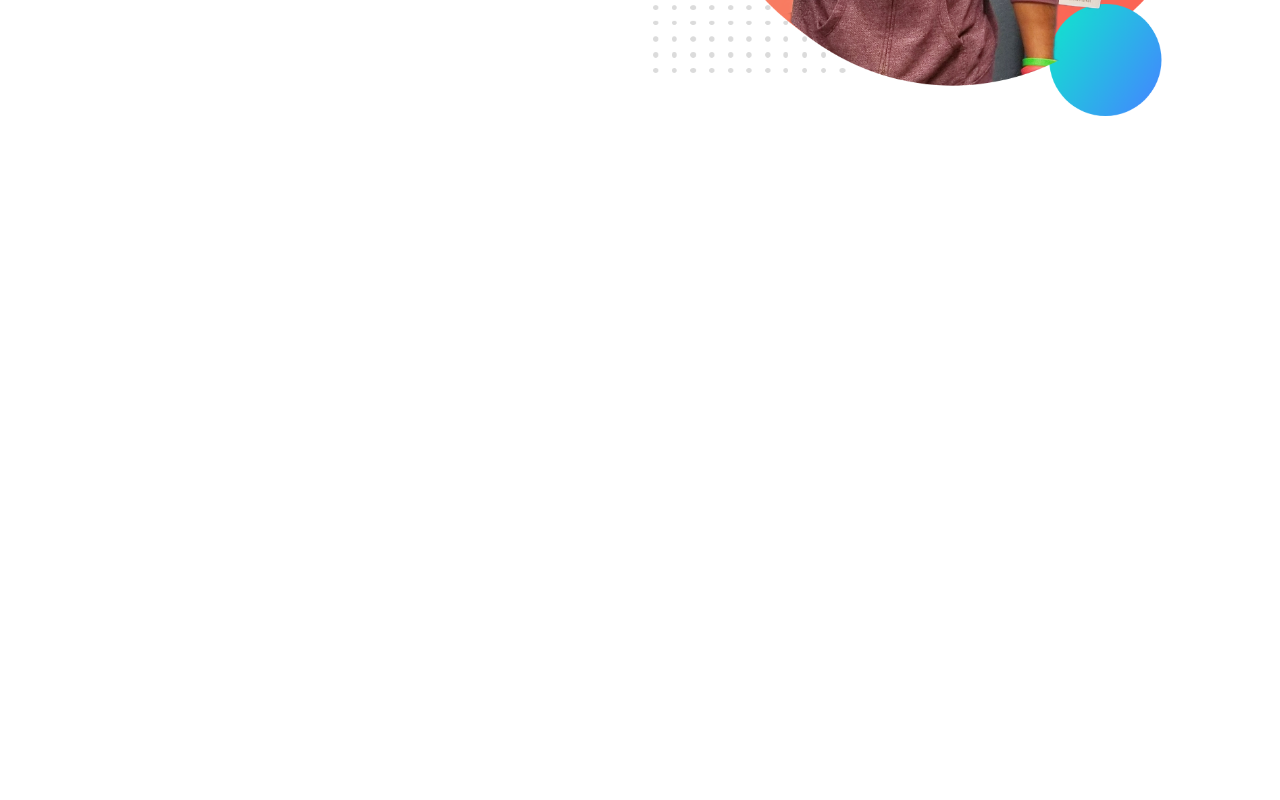
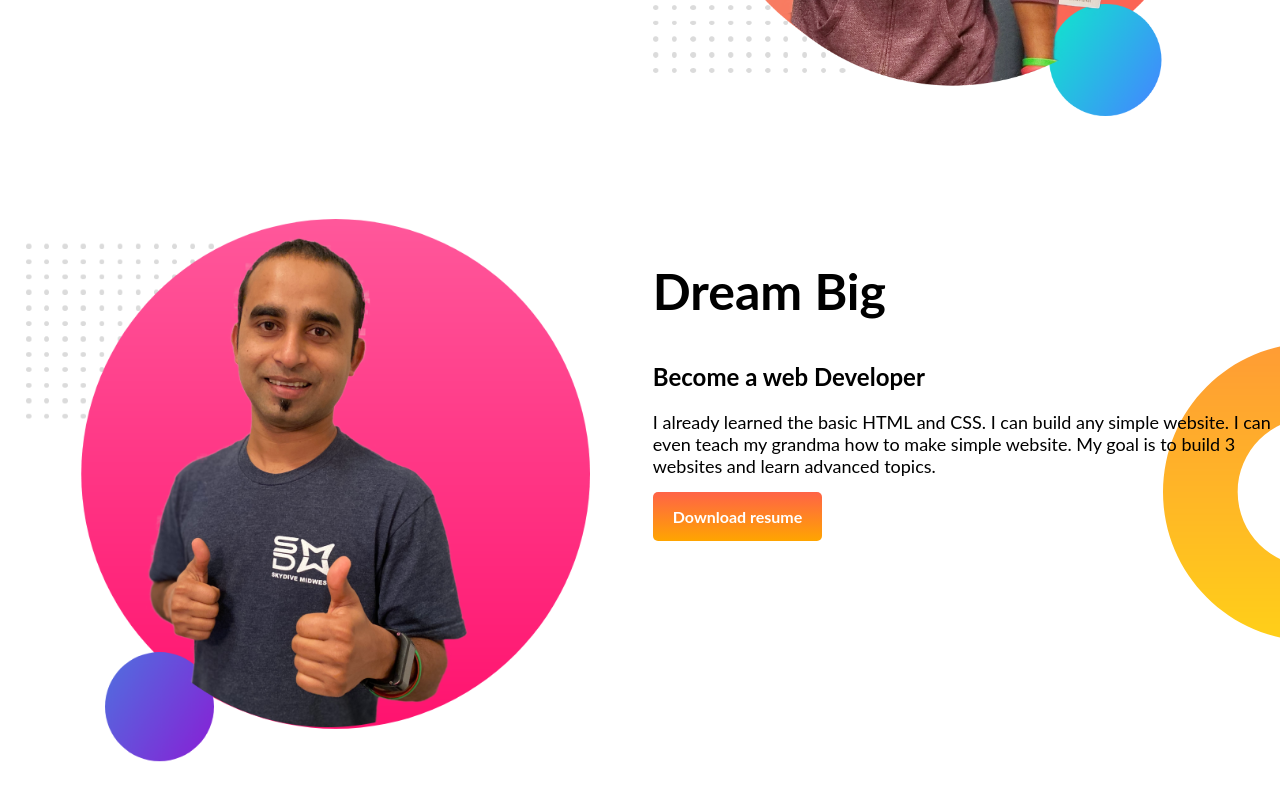
Before and after one commit to Jubayer-cmd/dev-portfolio, a plain HTML site: page index.html in a window 1280 px wide. Shown: the part 444-1244 px from the top of the page. Before the commit the page ends 800 px from the top, so only its background shows below. Drawn offline with Linux system fonts and the light colour scheme.

Commit message:
2nd section commit

```diff
--- a/index.html
+++ b/index.html
@@ -30,5 +30,23 @@
         <img src="images/jhankar.png" alt="jhanker" />
       </div>
     </section>
+
+    <section class="dream-big">
+      <div class="half-width">
+        <img src="images/jhankar2.png" alt="jhankar2" />
+      </div>
+      <div class="half-width">
+        <h1>Dream Big</h1>
+        <h2>Become a web Developer</h2>
+        <p>
+          I already learned the basic HTML and CSS. I can build any simple
+          website. I can even teach my grandma how to make simple website. My
+          goal is to build 3 websites and learn advanced topics.
+        </p>
+        <a class="btn" target="_blank" href="https://www.google.com/"
+          >Download resume</a
+        >
+      </div>
+    </section>
   </body>
 </html>
--- a/style.css
+++ b/style.css
@@ -11,12 +11,14 @@ span {
 section {
   display: flex;
   padding-left: 2%;
+  margin-bottom: 100px;
 }
 .half-width {
   width: 50%;
 }
 .half-width p {
   font-size: 18px;
+  margin-bottom: 30px;
 }
 .half-width img {
   width: 90%;
@@ -24,7 +26,7 @@ section {
 .btn {
   text-decoration: none;
   background-image: linear-gradient(tomato, orange);
-  padding: 10px 20px;
+  padding: 15px 20px;
   border-radius: 5px;
   color: white;
   font-weight: bold;
@@ -33,3 +35,8 @@ section {
   background-image: url(images/top-banner.png);
   background-repeat: no-repeat;
 }
+.dream-big {
+  background-image: url(images/dream-bg.png);
+  background-repeat: no-repeat;
+  background-position: right;
+}
```
